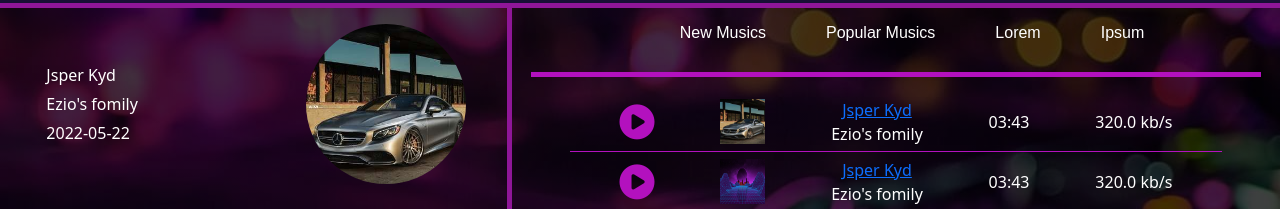
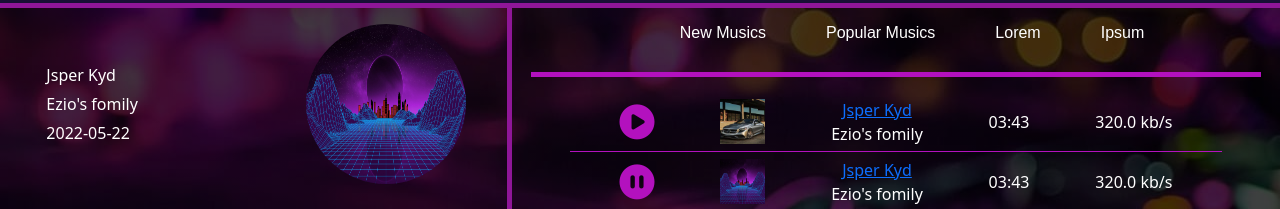
Before and after one commit to sheyx-bekzod/music, a plain HTML site: page templates/singer_info.html in a window 1280 px wide. Both pictures are taken after a click on the icon 637 px from the left and 228 px from the top of the page. Shown: the part 47-256 px from the top of the page. Drawn offline with nearby package versions, Linux system fonts and the light colour scheme.

Commit message:
add musics

```diff
--- a/static/base.js
+++ b/static/base.js
@@ -81,15 +81,6 @@ if (leftBtn) {
   });
 }
 
-
-// pause,play btn
-// const play = document.querySelectorAll('.p_btn');
-
-// play.addEventListener('click', () => {
-//   plyBtn.classList.remove(fa - circle - play)
-//   plyBtn.classList.add(fa - circle - pause)
-// });
-
 const typeMusic = document.querySelectorAll(".song_type h2"),
   activeIcon = document.querySelectorAll('.song_type i'),
   popularMusicList = document.querySelectorAll('.popular_music_list')
@@ -134,22 +125,62 @@ function openInfo(index) {
 // MUSIC
 const musics = []
 
+const playBtn = document.querySelectorAll(".play")
+const audio = document.querySelectorAll(".user_music_box audio")
+const mainMusicBar = document.querySelector('.main-music')
+
+const musicImg = document.querySelectorAll(".user_music_box img")
+const mp3Name = document.querySelectorAll(".mp3_name p")
+const mp3Owner = document.querySelectorAll(".mp3_name a")
 
 
-const playBtn = document.querySelectorAll(".play")
-const audio = document.querySelectorAll(".user_music_box audio")
+
+const mp3Ct = document.querySelector(".mp3_ct img")
+const mp3CtaAbout = document.querySelectorAll('.mp3_ct_about')
+
+console.log(mp3CtaAbout);
+
+
+
+let musicStatus = ""
+
 
 audio.forEach(element => {
   musics.push(element.src)
 });
 
-console.log(musics);
+function playIcon(){}
+playBtn.forEach(item => {
+  item.addEventListener("click", () => {
+    item.classList.toggle('fa-circle-play')
+    item.classList.toggle('fa-circle-pause')
+  })
+})
 
-// console.log(song);
 
-// fa-circle-pause
-// fa-circle-pause
+playBtn.forEach((item,index) => {
+  item.addEventListener("click", () => {
+    if (mainMusicBar.src !== musics[index]){
+      musicStatus = musics[index]
+      mainMusicBar.src = musicStatus
+    }
+    if (mainMusicBar.paused) {
+      item.classList.add('fa-circle-pause')
+      setMusicPage(index)
+      mainMusicBar.play(musics[index])
+    }else{
+      item.classList.add('fa-circle-play')
+      mainMusicBar.pause()
+    }
+  })
+})
 
-function playAudio(index){
+function setMusicPage(index){
+  const img = musicImg[index].src
+  const owner = mp3Owner[index]
+  const name = mp3Name[index]
 
+  mp3Ct.src = img
+  mp3CtaAbout[0].innerHTML = owner.textContent
+  mp3CtaAbout[1].innerHTML = name.textContent
 }
--- a/templates/singer_info.html
+++ b/templates/singer_info.html
@@ -84,8 +84,6 @@
             </div>
             <!-- music about end -->
 
-
-
             <!-- music list -->
             <div class="music_list">
 
@@ -100,10 +98,11 @@
                 </div>
 
                 <div class="user_musics">
+                    <audio src="" hidden class="main-music"></audio>
                     <div class="user_music_box">
                         <!-- <i class="fa-solid pause fa-circle-pause"></i> -->
                         <i class="fa-solid p_btn play fa-circle-play"></i>
-                        <audio src="../static/audio/1.mp3" head></audio>
+                        <audio src="../static/audio/1.mp3" hidden></audio>
                         <img src="../static/img/merc.jpg" alt="">
                         <div class="mp3_name">
                             <a href="#">Jsper Kyd</a>
@@ -115,7 +114,7 @@
                     <div class="user_music_box">
                         <!-- <i class="fa-solid pause fa-circle-pause"></i> -->
                         <i class="fa-solid p_btn play fa-circle-play" ></i>
-                        <audio src="../static/audio/2.m4a" head></audio>
+                        <audio src="../static/audio/2.m4a" hidden></audio>
                         <img src="../static/img/bg-3.jpg" alt="">
                         <div class="mp3_name">
                             <a href="#">Jsper Kyd</a>
@@ -127,7 +126,7 @@
                     <div class="user_music_box">
                         <!-- <i class="fa-solid pause fa-circle-pause"></i> -->
                         <i class="fa-solid p_btn play fa-circle-play"></i>
-                        <audio src="" head></audio>
+                        <audio src="" hidden></audio>
                         <img src="../static/img/bg-2.jpg" alt="">
                         <div class="mp3_name">
                             <a href="#">Jsper Kyd</a>
@@ -137,7 +136,6 @@
                         <p class="mp3_graphic">320.0 kb/s</p>
                     </div>
                 </div>
-
 
             </div>
             <!-- music list end -->
```
